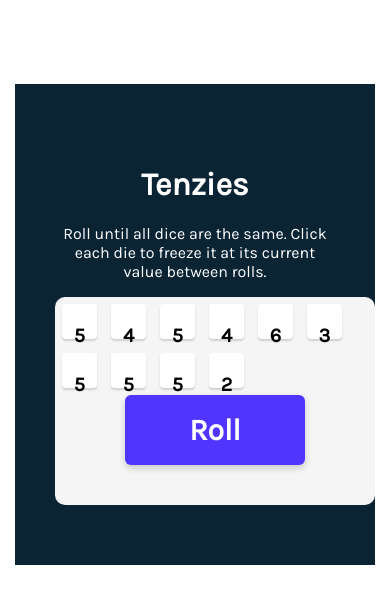
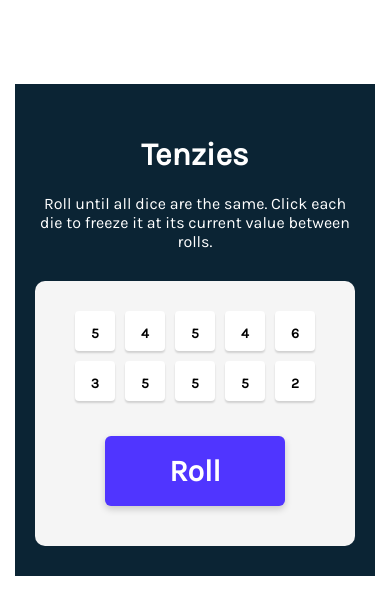
Before and after one commit to Renerd-max/TenzieGame, a React (Vite) app: page / in a window 390 px wide. Shown: the top 614 px of the page. Built offline with nearby package versions, Linux system fonts and the light colour scheme.

Commit message:
adjusts more size to make it responsive

```diff
--- a/src/index.css
+++ b/src/index.css
@@ -70,7 +70,7 @@ main{
     text-align: center;
 }
 
-@media only screen and (max-width : 700px) {
+@media only screen and (max-width : 600px) {
     main{
         width:calc(360px);
     }
@@ -80,13 +80,21 @@ main{
     }
 
     #dies{
-        margin:auto;
-        padding: 0px;
+        margin:30px 35px;
+        padding-top: 25px;
     }
 
     .die{
-        width:35px;
-        height:35px;
-        margin: 7px;
+        width:40px;
+        height:40px;
+        margin: 5px;
+    }
+
+    .die p{
+        font-size: 14px;
+    }
+
+    main{
+        padding:30px 20px;
     }
 }
```
